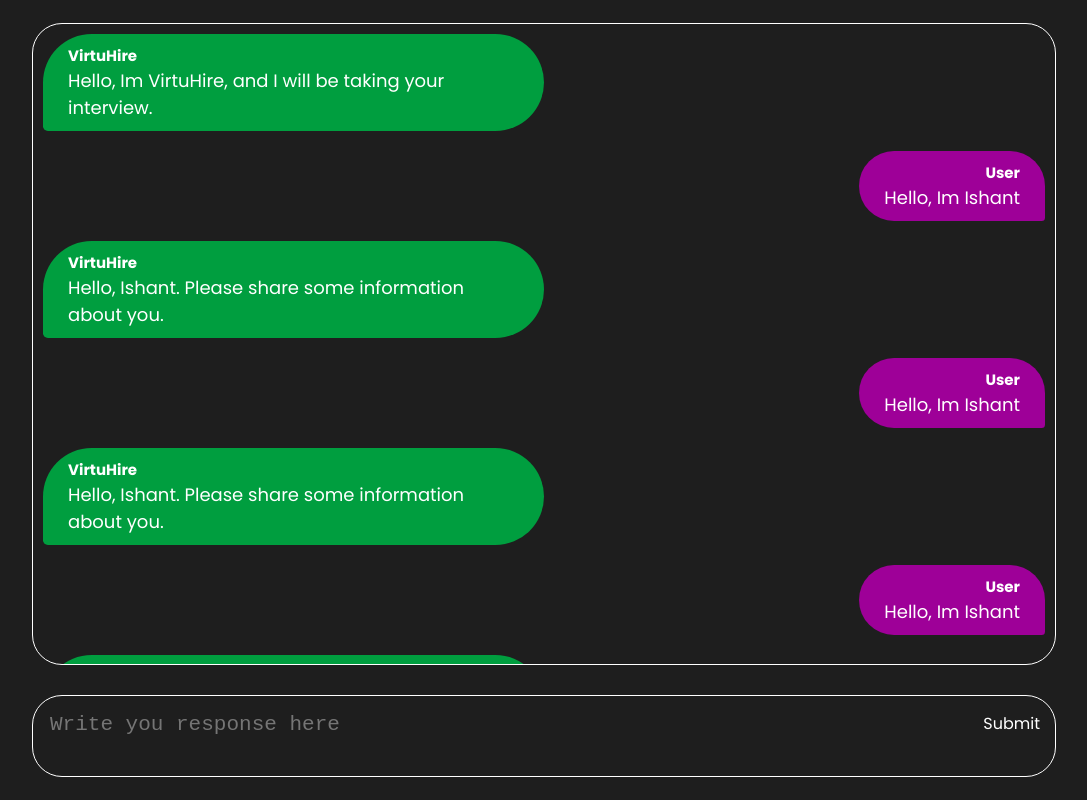
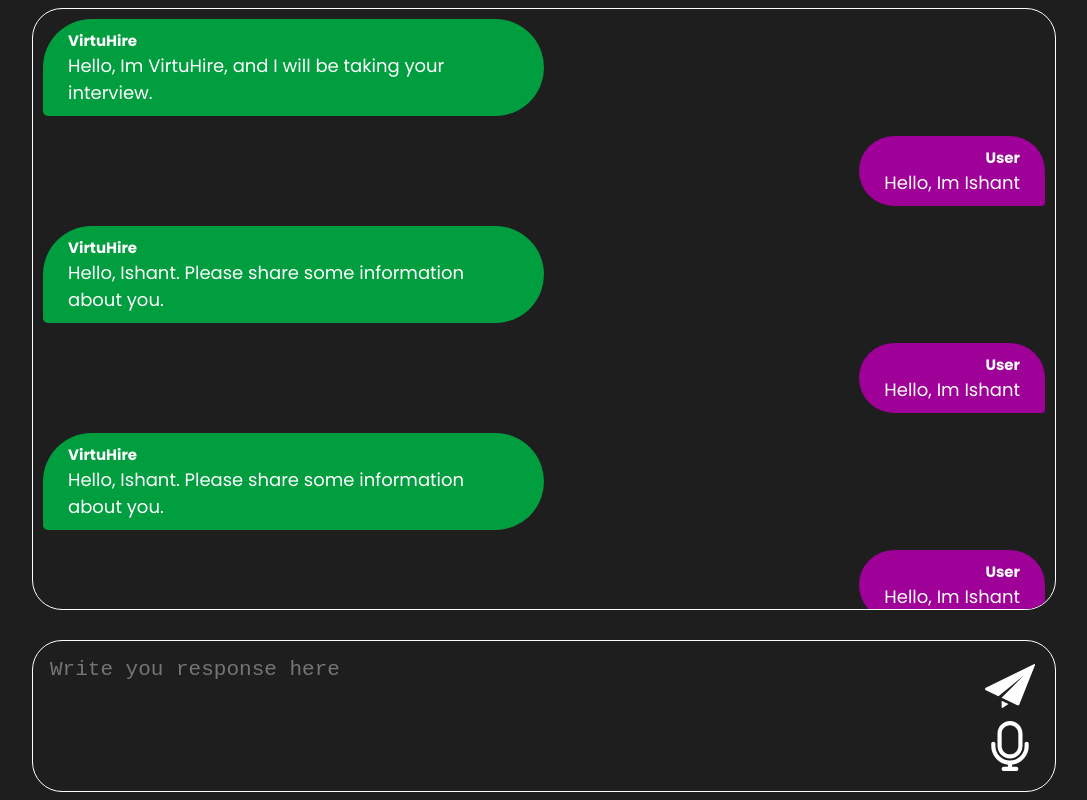
Before and after one commit to IshantPundir/VirtuHire, a React (Create React App) app in the folder frontend/: page /chatroom in a window 1280 px wide. Shown: the whole page, without its empty margins (96-1183 px from the left). Built offline with nearby package versions, Linux system fonts and the light colour scheme.

Commit message:
Text and STT button

```diff
--- a/frontend/src/pages/ChatRoom/index.js
+++ b/frontend/src/pages/ChatRoom/index.js
@@ -3,6 +3,8 @@ import React from "react";
 import "./style.css";
 
 import ChatBubble from "../../components/ChatBubble";
+import SendIcon from "../../assets/send.svg";
+import MikeIcon from "../../assets/mike.svg";
 
 let chatlog = [
     {
@@ -53,7 +55,10 @@ const ChatRoom = () => {
             </div>
             <div id="chat-input" className="container">
                 <textarea type="text" placeholder="Write you response here"></textarea>
-                <div>Submit</div>
+                <div id="action-buttons">
+                    <img src={SendIcon} alt="Send Logo" />
+                    <img src={MikeIcon} alt="STT" />
+                </div>
             </div>
         </div>
     );
--- a/frontend/src/pages/ChatRoom/style.css
+++ b/frontend/src/pages/ChatRoom/style.css
@@ -14,7 +14,7 @@
 
 #chat-hitory {
     overflow: scroll;
-    height: 80vh;
+    height: 75vh;
     margin-bottom: 30px;
     overflow-x: hidden;
 
@@ -31,7 +31,6 @@
 
 #chat-input textarea{
     width: 100%;
-    height: 100%;
     font-size: 21px;
     font-weight: 400;
     resize: none;
@@ -42,7 +41,16 @@
     outline: none;
 }
 
-#chat-input div{
+#action-buttons{
+    display: flex;
+    flex-direction: column;
+}
+
+#action-buttons img {
     cursor: pointer;
     user-select: none;
+    width: 50px;
+    height: 50px;
+    padding: 5px;
+    color: white;
 }
```
Also changed, not shown: frontend/src/assets/mike.svg (added), frontend/src/assets/send.svg (added).
